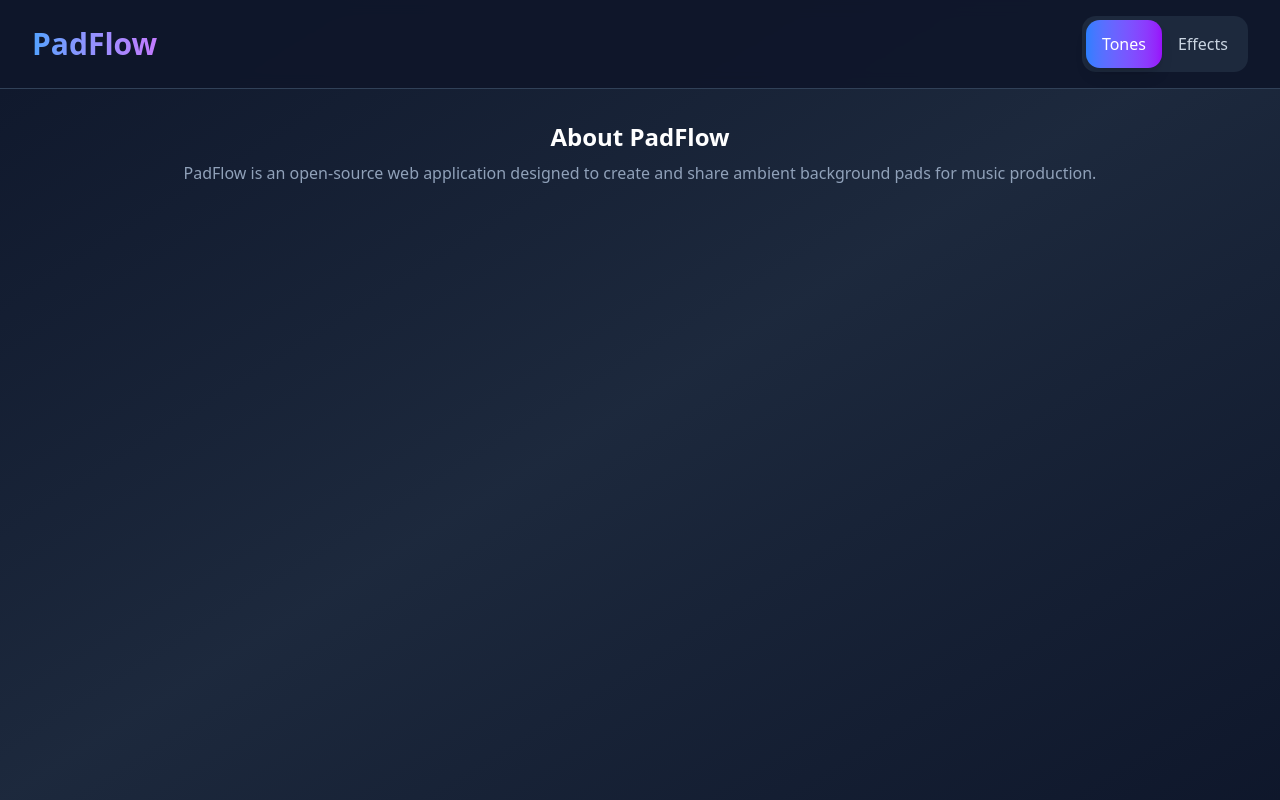
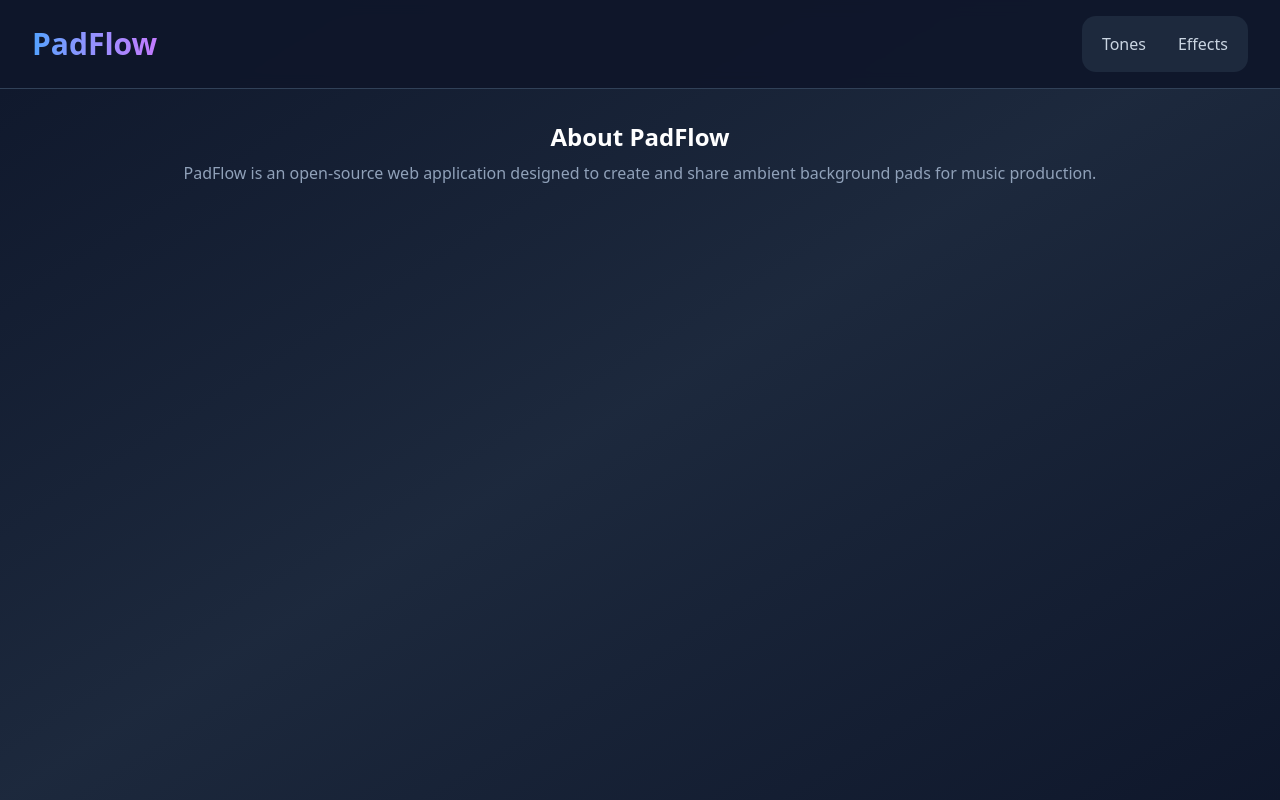
Before and after one commit to marcusgajozo/padflow, a React (Vite) app: page / in a window 1280 px wide. Built offline with nearby package versions, Linux system fonts and the light colour scheme.

Commit message:
refactor(navigation-toggle): adjust navigation-toggle props name

```diff
--- a/src/components/molecules/navigation-toggle.tsx
+++ b/src/components/molecules/navigation-toggle.tsx
@@ -2,26 +2,22 @@ import { Button } from "@/components/atoms/button";
 import { useNavigate } from "react-router";
 
 interface NavigationToggleProps {
-  activeMode: "tones" | "effects" | undefined;
+  urlMode: string | undefined;
 }
 
 export function NavigationToggle({
-  activeMode = undefined,
+  urlMode = undefined,
 }: NavigationToggleProps) {
   const navigate = useNavigate();
 
   const handleModeChange = (screen: "tones" | "effects") => {
-    if (screen === "tones") {
-      navigate("/tones");
-    } else {
-      navigate("/effects");
-    }
+    navigate(screen);
   };
 
   return (
     <div className="flex bg-slate-800 rounded-xl p-1">
       <Button
-        variant={activeMode === "tones" ? "primary" : "ghost"}
+        variant={urlMode === "/tones" ? "primary" : "ghost"}
         size="md"
         onClick={() => handleModeChange("tones")}
         className="flex-1"
@@ -29,7 +25,7 @@ export function NavigationToggle({
         Tones
       </Button>
       <Button
-        variant={activeMode === "effects" ? "primary" : "ghost"}
+        variant={urlMode === "/effects" ? "primary" : "ghost"}
         size="md"
         onClick={() => handleModeChange("effects")}
         className="flex-1"
--- a/src/components/organisms/main-header.tsx
+++ b/src/components/organisms/main-header.tsx
@@ -1,10 +1,9 @@
 import { NavigationToggle } from "@/components/molecules/navigation-toggle";
-import { useParams } from "react-router";
+import { useLocation } from "react-router";
 
 export function MainHeader() {
-  const params = useParams();
-
-  console.log("Params:", params);
+  const location = useLocation();
+  const currentPath = location.pathname;
 
   return (
     <header className="bg-slate-900/95 backdrop-blur-sm border-b border-slate-700 sticky top-0 z-50">
@@ -13,7 +12,7 @@ export function MainHeader() {
           <h1 className="text-2xl md:text-3xl bg-gradient-to-r from-blue-400 to-purple-400 bg-clip-text text-transparent">
             PadFlow
           </h1>
-          <NavigationToggle activeMode={"tones"} />
+          <NavigationToggle urlMode={currentPath} />
         </div>
       </div>
     </header>
```
